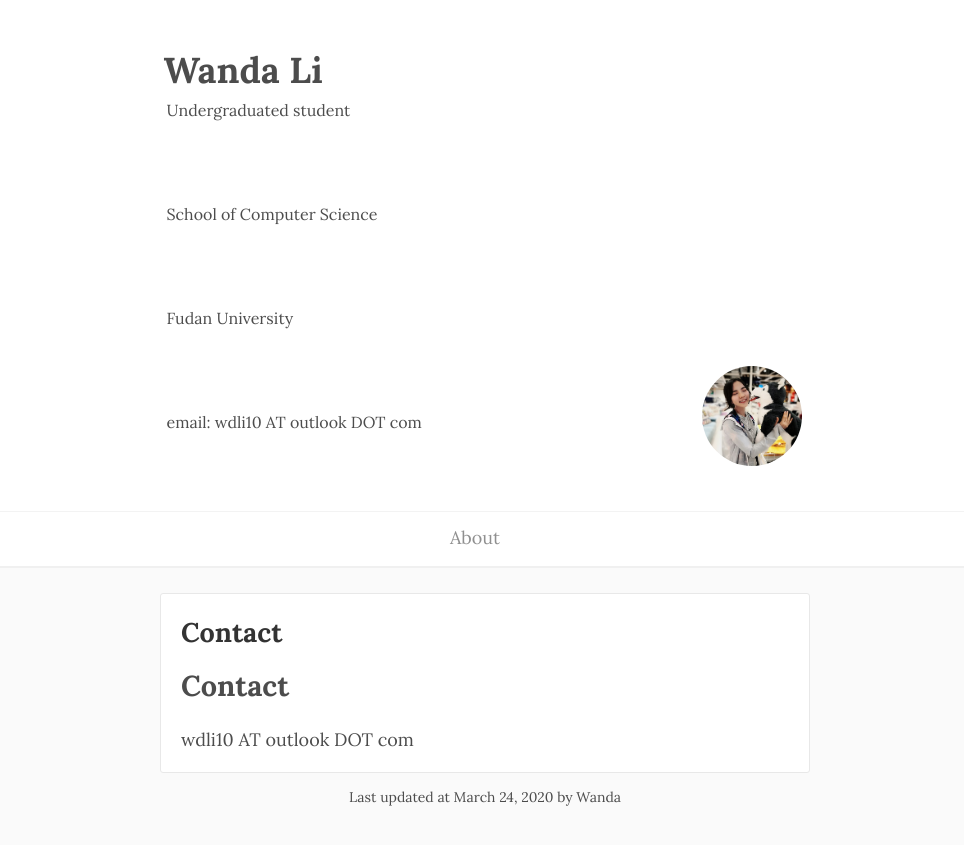
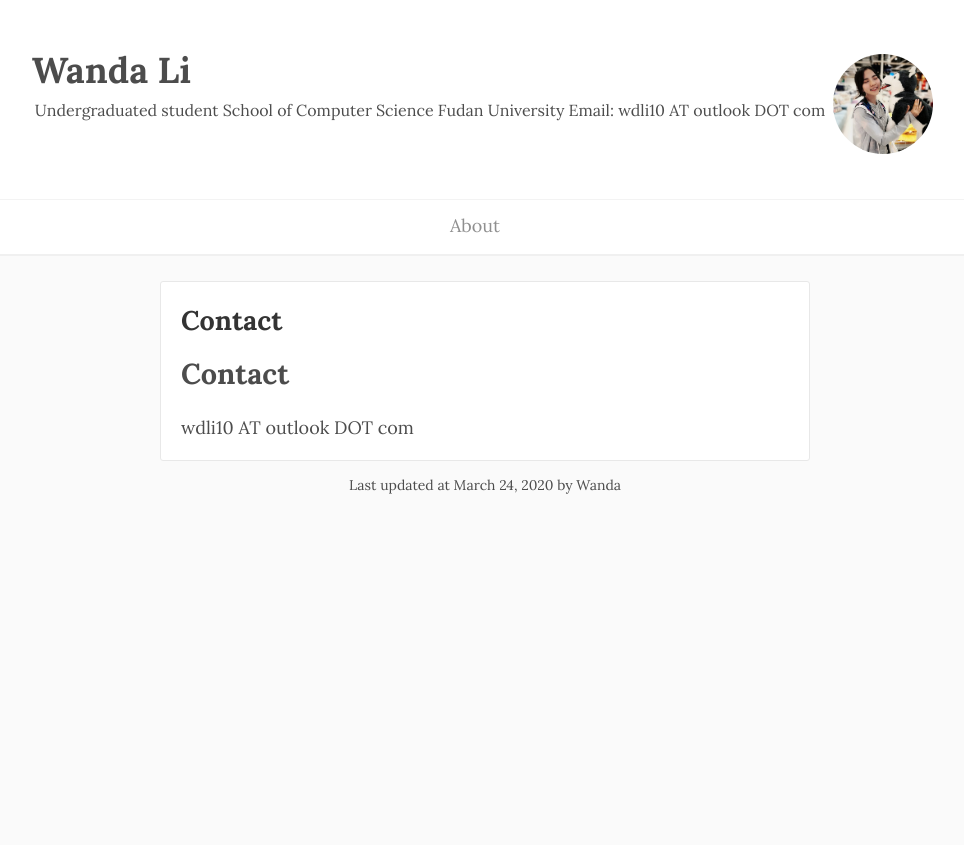
Before and after one commit to wandli/wandli.github.io, a Jekyll site: the page built from README.md, in a window 1280 px wide. Shown: the top 845 px of the page, without its empty margins (155-1119 px from the left). Built offline with Jekyll 4.4.1, drawn with Linux system fonts in a browser that asks for light colours; our own code applies the rules of GitHub Pages for plain Markdown files; part of the change alters nothing that is shown.

```diff
--- a/_includes/header.html
+++ b/_includes/header.html
@@ -2,10 +2,10 @@
   <div id="header__content">
     <div id="header__info">
       <h1><a href="{{ site.baseurl }}/about">{{ site.title }}</a></h1>
-      <p>Undergraduated student</p>
-      <p>School of Computer Science</p>
-      <p>Fudan University</p>
-      <p>email: wdli10 AT outlook DOT com</p>
+      <p>Undergraduated student
+      School of Computer Science
+      Fudan University
+      Email: wdli10 AT outlook DOT com</p>
       <img src="{{ site.baseurl }}/images/wanda.jpg" alt="opps! Wanda is shy">
     </div>
 
```
